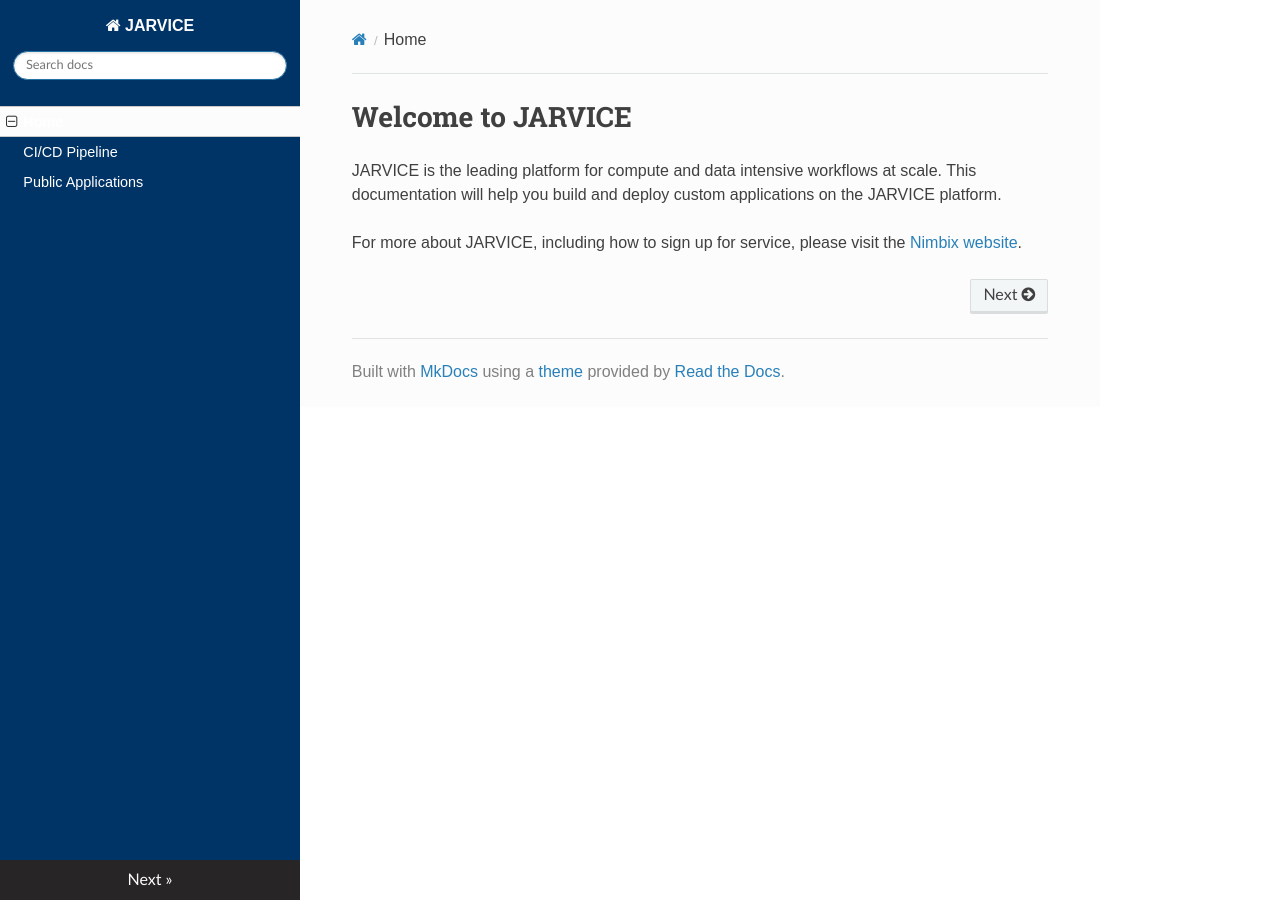
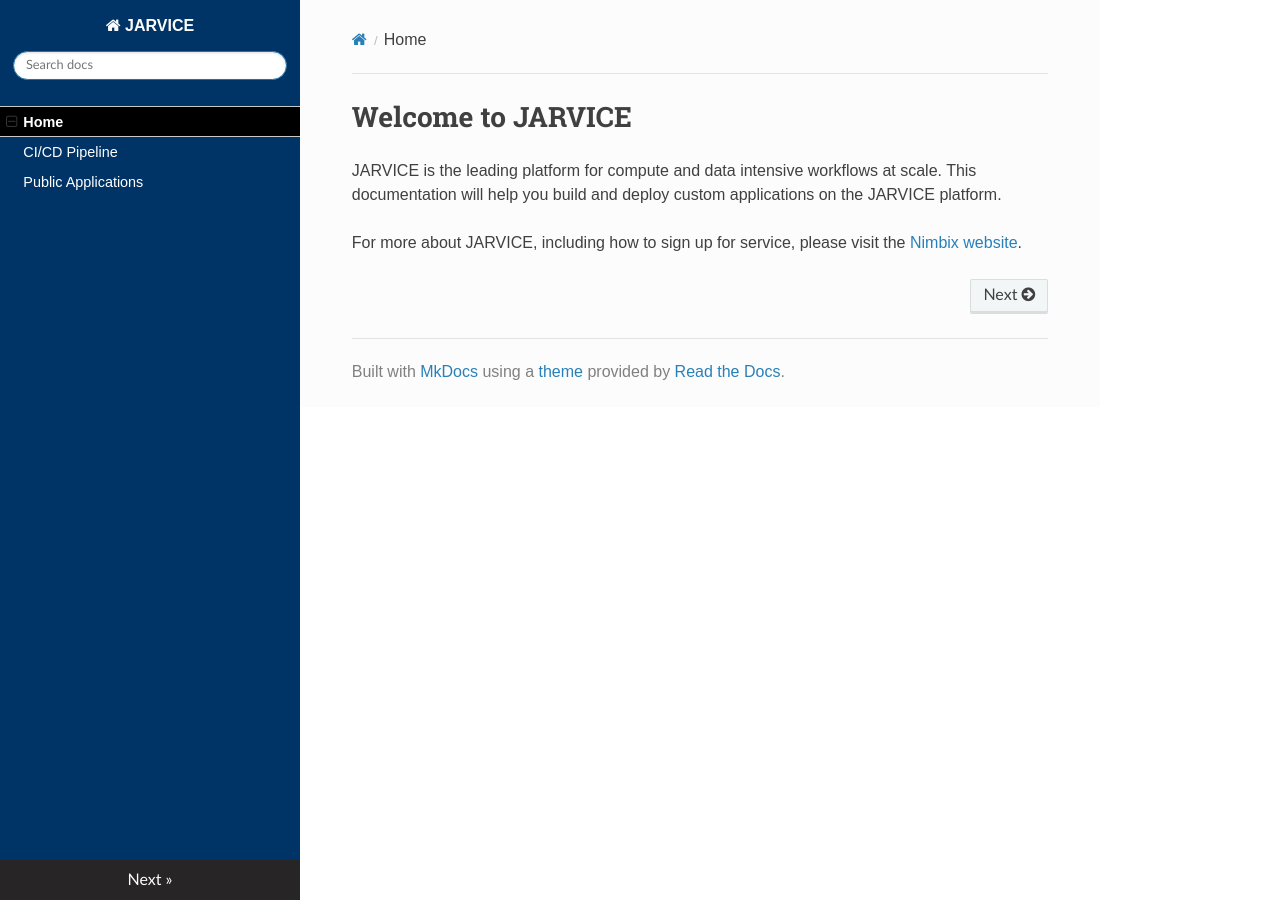
Before and after one commit to nimbix/jardoc, an MkDocs documentation site: the page built from docs/index.md, in a window 1280 px wide. Built offline with MkDocs 1.6.1, drawn with Linux system fonts in a browser that asks for light colours; nearby versions of some CDN libraries; old or Windows-style settings are respelled for this version of MkDocs.

Commit message:
CSS fixes

```diff
--- a/docs/css/extra.css
+++ b/docs/css/extra.css
@@ -244,3 +244,18 @@
 .toctree-l2 a {color: #FFF !important; background-color: #30302e}
 .toctree-l3 a {color: #FFF !important; background-color: #30302e}
 .toctree-l3 a hover {color: #FFF !important; background-color: #30302e !important}
+
+.wy-menu-vertical li.on a, .wy-menu-vertical li.current>a {
+       color: #404040 ;
+       padding: 0.4045em 1.618em;
+       font-weight: bold;
+       position: relative;
+       background: #000 !important;
+       border: none;
+       border-bottom: solid 1px #c9c9c9 ;
+       border-top: solid 1px #c9c9c9 ;
+       padding-left: 1.618em -4px;
+}
+
+.wy-menu-vertical li ul li a:hover{
+    background-color: #000 !important;}
```
Also changed, not shown: docs/cicd.md (+12 -0 lines).
